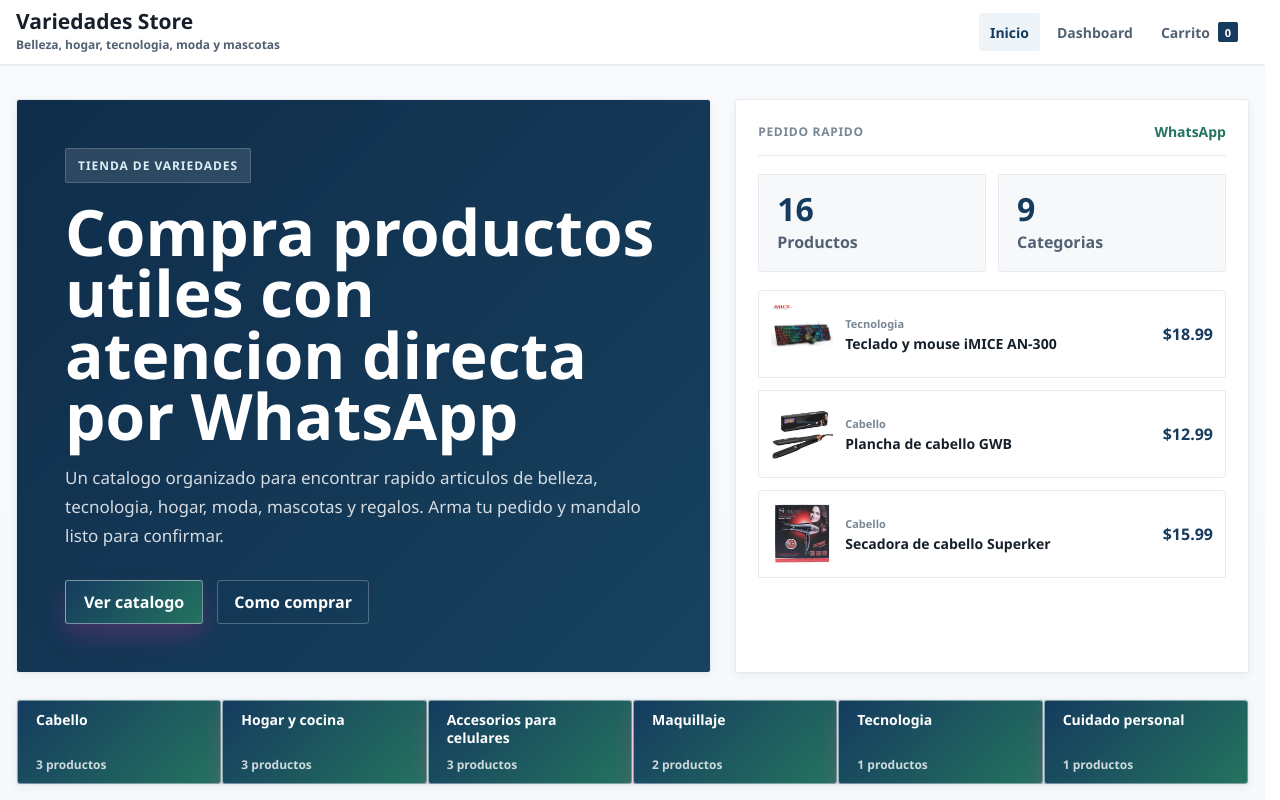
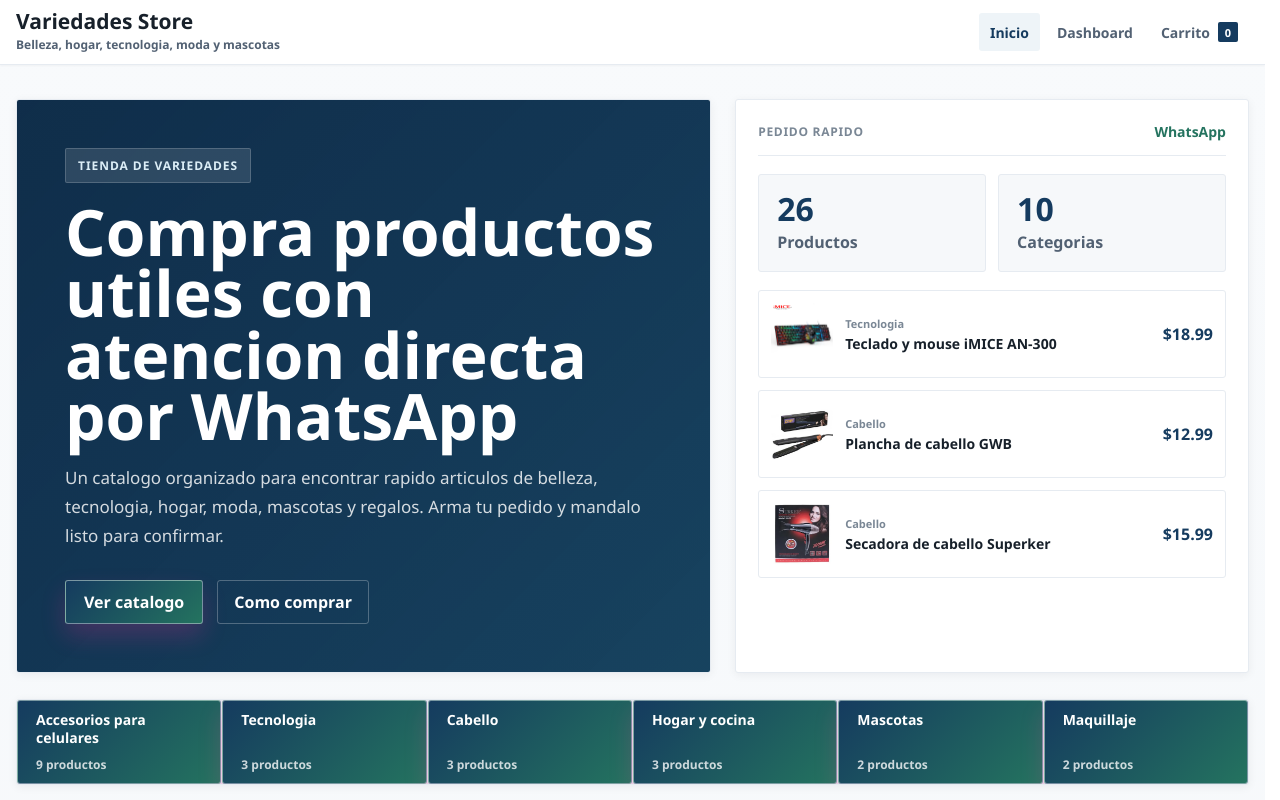
Before and after one commit to Rafiuxdd/variedades-store, a React (Create React App) app: page / in a window 1280 px wide. Shown: the top 800 px of the page. Built offline with nearby package versions, Linux system fonts and the light colour scheme; no server answers.

Commit message:
Add new variety store products

```diff
--- a/src/data/products.js
+++ b/src/data/products.js
@@ -158,6 +158,106 @@ const products = [
     category: "Accesorios para celulares",
     description:
       "Cover Silicon Space para celular, funda flexible de uso diario con proteccion trasera y bordes suaves.\nModelos iPhone: iPhone 11, 11 Pro, 11 Pro Max, 12, 12 Pro, 12 Pro Max, 13, 13 Pro, 13 Pro Max, 14, 14 Plus, 14 Pro, 14 Pro Max, 15, 15 Plus, 15 Pro, 15 Pro Max, 16, 16 Plus, 16 Pro y 16 Pro Max.\nColores: Negro, azul, rosado, morado, verde, rojo y transparente segun disponibilidad. Luego se retiran los modelos o colores que no esten en inventario real."
+  },
+  {
+    id: "calculadora-casio-hl815l",
+    name: "Calculadora Casio HL-815L",
+    price: 1,
+    stock: 2,
+    image: "/product-images/no-image.svg",
+    category: "Tecnologia",
+    description:
+      "Calculadora basica Casio HL-815L de 8 digitos.\nUso: Escuela, oficina y comercio.\nNota: Precio pendiente de confirmar."
+  },
+  {
+    id: "calculadora-ruizuon-rz8098",
+    name: "Calculadora Ruizuon RZ-8098",
+    price: 1,
+    stock: 2,
+    image: "/product-images/no-image.svg",
+    category: "Tecnologia",
+    description:
+      "Calculadora basica de bolsillo Ruizuon RZ-8098.\nColor observado: Rosa.\nUso: Escuela, oficina y comercio.\nNota: Precio pendiente de confirmar."
+  },
+  {
+    id: "cargador-fast-charger-2en1-6a",
+    name: "Cargador Fast Charger 2 en 1 - 6.0A",
+    price: 1,
+    stock: 2,
+    image: "/product-images/no-image.svg",
+    category: "Accesorios para celulares",
+    description:
+      "Cargador 2 en 1 Fast Charger de carga rapida.\nCaracteristicas visibles: 6.0A y cable incluido.\nNota: Precio pendiente de confirmar."
+  },
+  {
+    id: "mobile-phone-holder-vehiculo",
+    name: "Mobile Phone Holder",
+    price: 4,
+    stock: 2,
+    image: "/product-images/no-image.svg",
+    category: "Accesorios para celulares",
+    description:
+      "Soporte para celular de vehiculo con ventosa para parabrisas o tablero.\nPrecio visible: $4.00.\nUso: Sujetar el telefono en carro."
+  },
+  {
+    id: "funda-vanguard-samsung-a04",
+    name: "Funda Vanguard Samsung A04",
+    price: 5,
+    stock: 2,
+    image: "/product-images/no-image.svg",
+    category: "Accesorios para celulares",
+    description:
+      "Funda Vanguard para Samsung A04 tipo silicona Soft Touch.\nColor visible: Morado/Lila.\nPrecio visible: $5.00."
+  },
+  {
+    id: "funda-durazno-naranja",
+    name: "Funda color durazno/naranja",
+    price: 5,
+    stock: 2,
+    image: "/product-images/no-image.svg",
+    category: "Accesorios para celulares",
+    description:
+      "Funda para celular color durazno o naranja.\nCompatibilidad pendiente de confirmar: parece iPhone o Samsung.\nPrecio visible: $5.00."
+  },
+  {
+    id: "rectangular-self-cleaning-comb",
+    name: "Rectangular Self-Cleaning Comb",
+    price: 1,
+    stock: 2,
+    image: "/product-images/no-image.svg",
+    category: "Mascotas",
+    description:
+      "Cepillo autolimpiante rectangular para gatos y perros.\nFuncion: Retira pelo muerto y usa boton para expulsar el pelo acumulado.\nNota: Precio pendiente de confirmar."
+  },
+  {
+    id: "bolsa-celular-bicicleta-impermeable",
+    name: "Bolsa impermeable para celular de bicicleta",
+    price: 4,
+    stock: 2,
+    image: "/product-images/no-image.svg",
+    category: "Accesorios para bicicleta",
+    description:
+      "Bolsa impermeable para celular con montaje en manubrio de bicicleta.\nIncluye compartimento para telefono.\nPrecio visible aproximado: $4.00."
+  },
+  {
+    id: "cable-blanco-usb",
+    name: "Cable blanco USB",
+    price: 4,
+    stock: 2,
+    image: "/product-images/no-image.svg",
+    category: "Accesorios para celulares",
+    description:
+      "Cable blanco USB para carga.\nCompatibilidad pendiente de confirmar: parece iPhone o USB-C.\nPrecio visible: $4.00."
+  },
+  {
+    id: "adaptador-usb-magnetico-celular",
+    name: "Adaptador USB magnetico para celular",
+    price: 1,
+    stock: 2,
+    image: "/product-images/no-image.svg",
+    category: "Accesorios para celulares",
+    description:
+      "Adaptador o soporte magnetico para celular en caja naranja.\nParece accesorio magnetico para automovil.\nNota: Precio pendiente de confirmar."
   }
 ];
 
```
Also changed, not shown: 2 other files (tests, documents, lock files or other folders).
